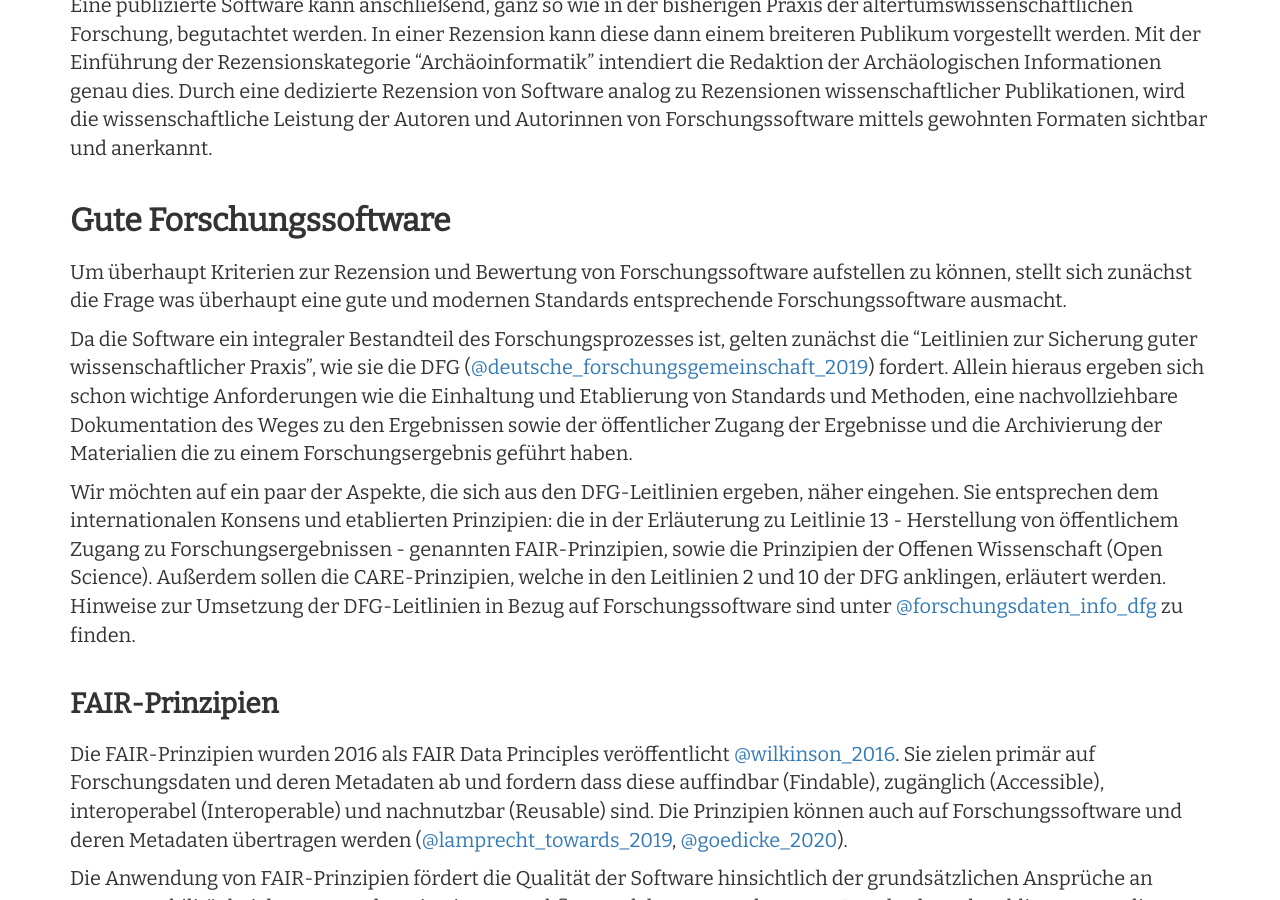
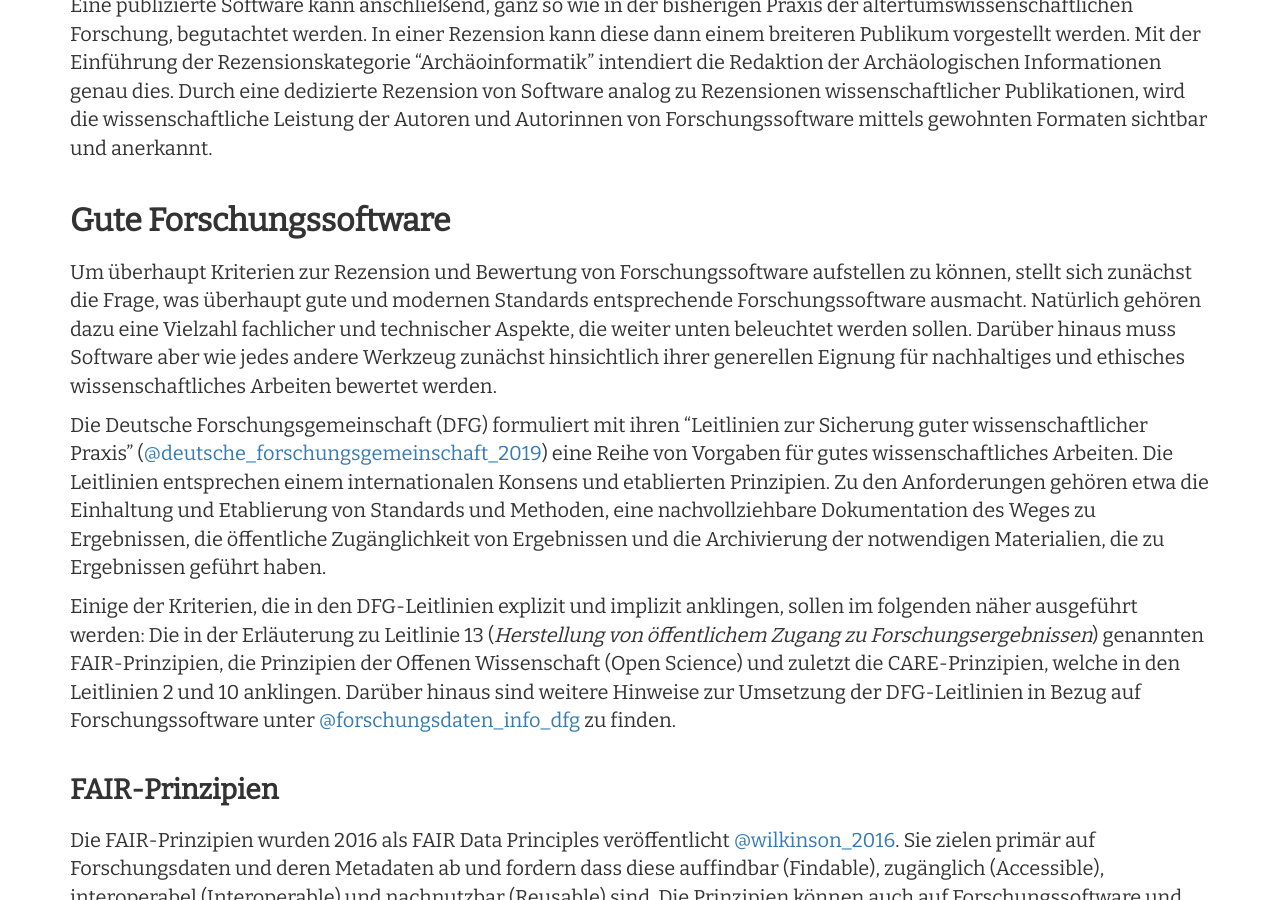
Before and after one commit to Research-Squirrel-Engineers/Impuls_SoftwareRezensionen_DGUF, a Jekyll site: the page built from Draft.md, in a window 1280 px wide and 900 px high, scrolled down 3080 px. Built offline with Jekyll 4.4.1, drawn with Linux system fonts in a browser that asks for light colours; nearby versions of some CDN libraries.

Commit message:
sprachliche Überarbeitung des Abschnitts Gute Forschungssoftware

```diff
--- a/Draft.md
+++ b/Draft.md
@@ -62,13 +62,14 @@ Eine publizierte Software kann anschließend, ganz so wie in der bisherigen Prax
 
 ### Gute Forschungssoftware
 
-Um überhaupt Kriterien zur Rezension und Bewertung von Forschungssoftware aufstellen zu können, stellt sich zunächst die Frage was überhaupt eine gute und modernen Standards entsprechende Forschungssoftware ausmacht.
+Um überhaupt Kriterien zur Rezension und Bewertung von Forschungssoftware aufstellen zu können, stellt sich zunächst die Frage, was überhaupt gute und modernen Standards entsprechende Forschungssoftware ausmacht. Natürlich gehören dazu eine Vielzahl fachlicher und technischer Aspekte, die weiter unten beleuchtet werden sollen. Darüber hinaus muss Software aber wie jedes andere Werkzeug zunächst hinsichtlich ihrer generellen Eignung für nachhaltiges und ethisches wissenschaftliches Arbeiten bewertet werden.
 
-Da die Software ein integraler Bestandteil des Forschungsprozesses ist, gelten zunächst die "Leitlinien zur Sicherung guter wissenschaftlicher Praxis", wie sie die DFG ([@deutsche_forschungsgemeinschaft_2019](#deutsche_forschungsgemeinschaft_2019)) fordert. Allein hieraus ergeben sich schon wichtige Anforderungen wie die Einhaltung und Etablierung von Standards und Methoden, eine nachvollziehbare Dokumentation des Weges zu den Ergebnissen sowie der öffentlicher Zugang der Ergebnisse und die Archivierung der Materialien die zu einem Forschungsergebnis geführt haben.
+Die Deutsche Forschungsgemeinschaft (DFG) formuliert mit ihren "Leitlinien zur Sicherung guter wissenschaftlicher Praxis" ([@deutsche_forschungsgemeinschaft_2019](#deutsche_forschungsgemeinschaft_2019)) eine Reihe von Vorgaben für gutes wissenschaftliches Arbeiten. Die Leitlinien entsprechen einem internationalen Konsens und etablierten Prinzipien. Zu den Anforderungen gehören etwa die Einhaltung und Etablierung von Standards und Methoden, eine nachvollziehbare Dokumentation des Weges zu Ergebnissen, die öffentliche Zugänglichkeit von Ergebnissen und die Archivierung der notwendigen Materialien, die zu Ergebnissen geführt haben.
 
-Wir möchten auf ein paar der Aspekte, die sich aus den DFG-Leitlinien ergeben, näher eingehen. Sie entsprechen dem internationalen Konsens und etablierten Prinzipien: die in der Erläuterung zu Leitlinie 13 - Herstellung von öffentlichem Zugang zu Forschungsergebnissen - genannten FAIR-Prinzipien, sowie die Prinzipien der Offenen Wissenschaft (Open Science). Außerdem sollen die CARE-Prinzipien, welche in den Leitlinien 2 und 10 der DFG anklingen, erläutert werden. Hinweise zur Umsetzung der DFG-Leitlinien in Bezug auf Forschungssoftware sind unter [@forschungsdaten_info_dfg](#forschungsdaten_info_dfg) zu finden.
+Einige der Kriterien, die in den DFG-Leitlinien explizit und implizit anklingen, sollen im folgenden näher ausgeführt werden: Die in der Erläuterung zu Leitlinie 13 (*Herstellung von öffentlichem Zugang zu Forschungsergebnissen*) genannten FAIR-Prinzipien, die Prinzipien der Offenen Wissenschaft (Open Science) und zuletzt die CARE-Prinzipien, welche in den Leitlinien 2 und 10 anklingen. Darüber hinaus sind weitere Hinweise zur Umsetzung der DFG-Leitlinien in Bezug auf Forschungssoftware unter [@forschungsdaten_info_dfg](#forschungsdaten_info_dfg) zu finden.
 
 #### FAIR-Prinzipien
+
 Die FAIR-Prinzipien wurden 2016 als FAIR Data Principles veröffentlicht [@wilkinson_2016](#wilkinson_2016). Sie zielen primär auf Forschungsdaten und deren Metadaten ab und fordern dass diese auffindbar (Findable), zugänglich (Accessible), interoperabel (Interoperable) und nachnutzbar (Reusable) sind. Die Prinzipien können auch auf Forschungssoftware und deren Metadaten übertragen werden ([@lamprecht_towards_2019](#lamprecht_towards_2019), [@goedicke_2020](#goedicke_2020)).
 
 Die Anwendung von FAIR-Prinzipien fördert die Qualität der Software hinsichtlich der grundsätzlichen Ansprüche an Interoperabilität bei der Verwendung in einem Workflow und der Verwendung von Standards und etablierten Paradigmen des Programmierens und der Dokumentation. Die FAIR-Prinzipien beziehen sich nicht auf die wissenschaftliche Qualität des Tools. Dennoch ergeben sich eine Anzahl von Kritertien, die in die Beurteilung einer Forschungssoftware einfließen und von Angaben, die im Rahmen der Rezension als Serviceleistung zu erbringen sind, wie die Autorenschaft, das zur Speicherung verwendete Repositorium oder mögliche nötige Voraussetzungen zur Verwendbarkeit.
```
